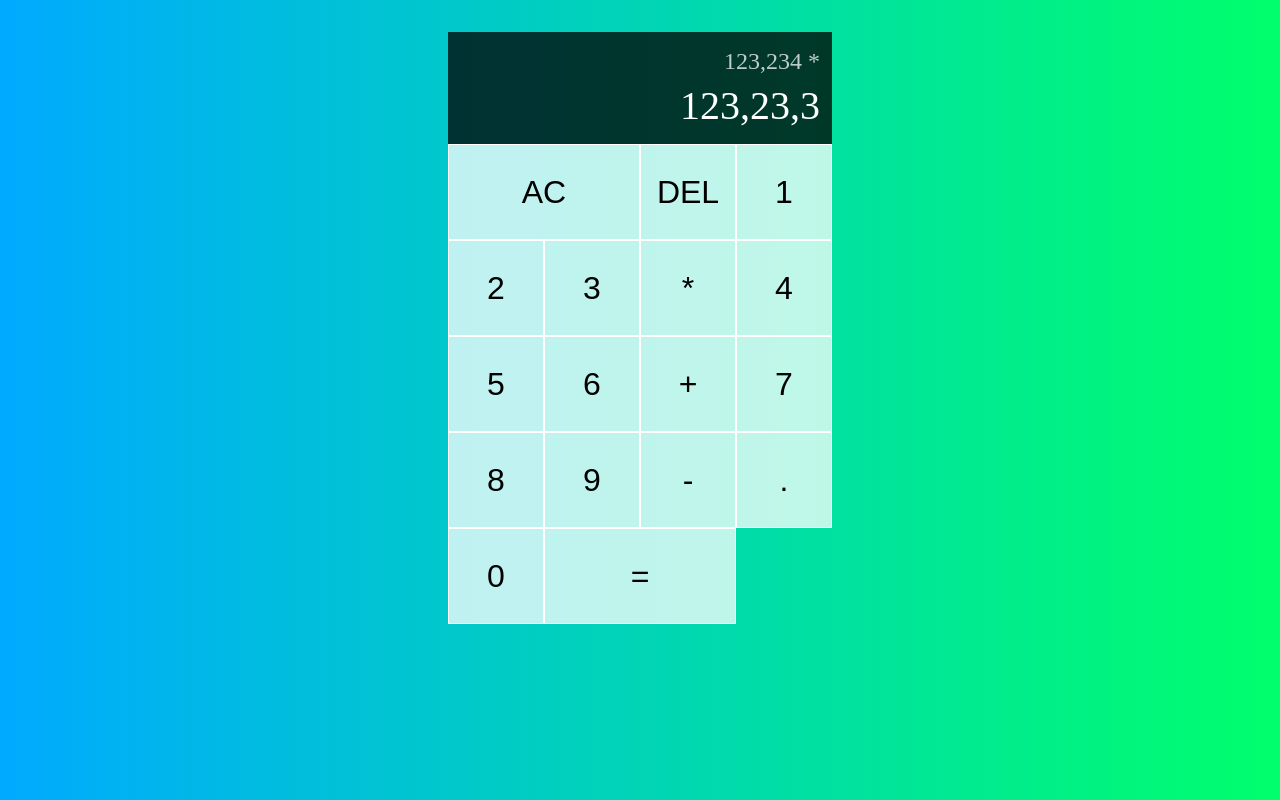
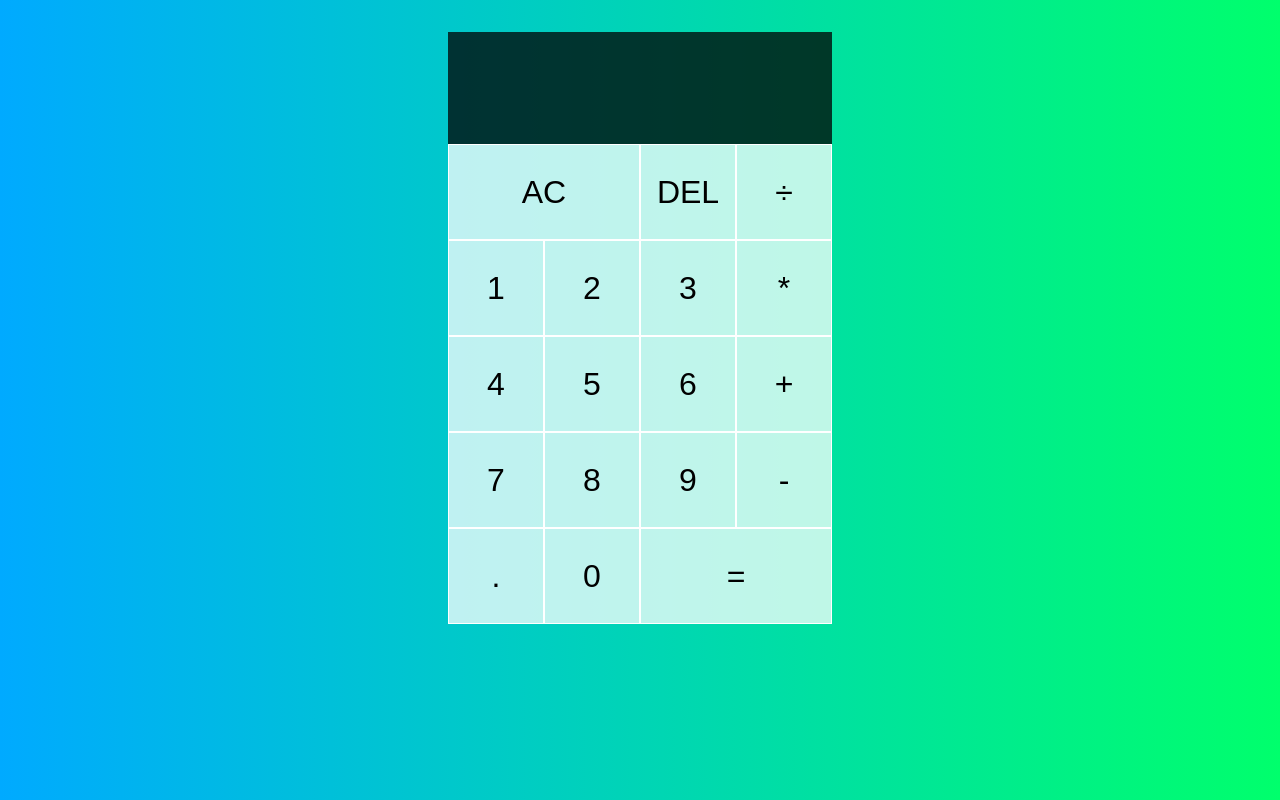
Before and after one commit to Josssiiiah/react-calculator, a React (Create React App) app: page / in a window 1280 px wide. Built offline with nearby package versions, Linux system fonts and the light colour scheme.

Commit message:
Calculator Logic

```diff
--- a/src/App.js
+++ b/src/App.js
@@ -1,32 +1,193 @@
+
+import { useReducer } from "react"
+import DigitButton from "./DigitButton"
+import OperationButton from "./OperationButton"
 import "./styles.css"
 
+export const ACTIONS = {
+  ADD_DIGIT: "add-digit",
+  CHOOSE_OPERATION: "choose-operation",
+  CLEAR: "clear",
+  DELETE_DIGIT: "delete-digit",
+  EVALUATE: "evaluate",
+}
+
+function reducer(state, { type, payload }) {
+  switch (type) {
+    // ADD DIGITS
+    case ACTIONS.ADD_DIGIT:
+      if (state.overwrite) {
+        return {
+          ...state,
+          currentOperand: payload.digit,
+          overwrite: false,
+        }
+      }
+      // Prevent "000000" and restict to only one 0
+      if (payload.digit === "0" && state.currentOperand === "0") {
+        return state
+      }
+      // Prevent multiple periods from being input
+      if (payload.digit === "." && state.currentOperand.includes(".")) {
+        return state
+      }
+      // Otherwise normal return operation to the field box
+      return {
+        ...state,
+        currentOperand: `${state.currentOperand || ""}${payload.digit}`,
+      }
+
+      // CHOOSE OPERATION
+    case ACTIONS.CHOOSE_OPERATION:
+      // Nothing happens if there is nothing input to previousOperand
+      if (state.currentOperand == null && state.previousOperand == null) {
+        return state
+      }
+
+      if (state.currentOperand == null) {
+        return {
+          ...state,
+          operation: payload.operation,
+        }
+      }
+      /* If there is only a current operand, when an operation is selected, the current becomes the
+      and everything together becomes the previous operand */
+      if (state.previousOperand == null) {
+        return {
+          ...state,
+          operation: payload.operation,
+          previousOperand: state.currentOperand,
+          currentOperand: null,
+        }
+      }
+
+      return {
+        ...state,
+        previousOperand: evaluate(state),
+        operation: payload.operation,
+        currentOperand: null,
+      }
+
+      // CLEAR
+    case ACTIONS.CLEAR:
+      // returns everything back to initial state
+      return {}
+
+    case ACTIONS.DELETE_DIGIT:
+      if (state.overwrite) {
+        return {
+          ...state,
+          overwrite: false,
+          currentOperand: null,
+        }
+      }
+      if (state.currentOperand == null) return state
+      if (state.currentOperand.length === 1) {
+        return { ...state, currentOperand: null }
+      }
+
+      return {
+        ...state,
+        currentOperand: state.currentOperand.slice(0, -1),
+      }
+    case ACTIONS.EVALUATE:
+      if (
+        state.operation == null ||
+        state.currentOperand == null ||
+        state.previousOperand == null
+      ) {
+        return state
+      }
+
+      return {
+        ...state,
+        overwrite: true,
+        previousOperand: null,
+        operation: null,
+        currentOperand: evaluate(state),
+      }
+  }
+}
+
+function evaluate({ currentOperand, previousOperand, operation }) {
+  const prev = parseFloat(previousOperand)
+  const current = parseFloat(currentOperand)
+  if (isNaN(prev) || isNaN(current)) return ""
+  let computation = ""
+  switch (operation) {
+    case "+":
+      computation = prev + current
+      break
+    case "-":
+      computation = prev - current
+      break
+    case "*":
+      computation = prev * current
+      break
+    case "÷":
+      computation = prev / current
+      break
+  }
+
+  return computation.toString()
+}
+
+const INTEGER_FORMATTER = new Intl.NumberFormat("en-us", {
+  maximumFractionDigits: 0,
+})
+function formatOperand(operand) {
+  if (operand == null) return
+  const [integer, decimal] = operand.split(".")
+  if (decimal == null) return INTEGER_FORMATTER.format(integer)
+  return `${INTEGER_FORMATTER.format(integer)}.${decimal}`
+}
+
 function App() {
+  const [{ currentOperand, previousOperand, operation }, dispatch] = useReducer(
+    reducer,
+    {}
+  )
+
   return (
     <div className="calculator-grid">
-      <div className='output'>
-        <div className='previous-operand'>123,234 * </div>
-        <div className='current-operand'> 123,23,3</div>
-
+      <div className="output">
+        <div className="previous-operand">
+          {formatOperand(previousOperand)} {operation}
+        </div>
+        <div className="current-operand">{formatOperand(currentOperand)}</div>
       </div>
-      <button className='span-two'>AC</button>
-      <button>DEL</button>
-      <button>1</button>
-      <button>2</button>
-      <button>3</button>
-      <button>*</button>
-      <button>4</button>
-      <button>5</button>
-      <button>6</button>
-      <button>+</button>
-      <button>7</button>
-      <button>8</button>
-      <button>9</button>
-      <button>-</button>
-      <button>.</button>
-      <button>0</button>
-      <button className='span-two'>=</button>
+      <button
+        className="span-two"
+        onClick={() => dispatch({ type: ACTIONS.CLEAR })}
+      >
+        AC
+      </button>
+      <button onClick={() => dispatch({ type: ACTIONS.DELETE_DIGIT })}>
+        DEL
+      </button>
+      <OperationButton operation="÷" dispatch={dispatch} />
+      <DigitButton digit="1" dispatch={dispatch} />
+      <DigitButton digit="2" dispatch={dispatch} />
+      <DigitButton digit="3" dispatch={dispatch} />
+      <OperationButton operation="*" dispatch={dispatch} />
+      <DigitButton digit="4" dispatch={dispatch} />
+      <DigitButton digit="5" dispatch={dispatch} />
+      <DigitButton digit="6" dispatch={dispatch} />
+      <OperationButton operation="+" dispatch={dispatch} />
+      <DigitButton digit="7" dispatch={dispatch} />
+      <DigitButton digit="8" dispatch={dispatch} />
+      <DigitButton digit="9" dispatch={dispatch} />
+      <OperationButton operation="-" dispatch={dispatch} />
+      <DigitButton digit="." dispatch={dispatch} />
+      <DigitButton digit="0" dispatch={dispatch} />
+      <button
+        className="span-two"
+        onClick={() => dispatch({ type: ACTIONS.EVALUATE })}
+      >
+        =
+      </button>
     </div>
-  );
+  )
 }
 
 export default App;
--- /dev/null
+++ b/src/DigitButton.js
@@ -0,0 +1,11 @@
+import { ACTIONS } from "./App";
+
+export default function DigitButton({ dispatch, digit }) {
+  return (
+    <button
+      onClick={() => dispatch({ type: ACTIONS.ADD_DIGIT, payload: { digit } })}
+    >
+      {digit}
+    </button>
+  );
+}
--- /dev/null
+++ b/src/OperationButton.js
@@ -0,0 +1,13 @@
+import { ACTIONS } from "./App"
+
+export default function OperationButton({ dispatch, operation }) {
+  return (
+    <button
+      onClick={() =>
+        dispatch({ type: ACTIONS.CHOOSE_OPERATION, payload: { operation } })
+      }
+    >
+      {operation}
+    </button>
+  )
+}
```
Also changed, not shown: src/index.js (+7 -7 lines).
